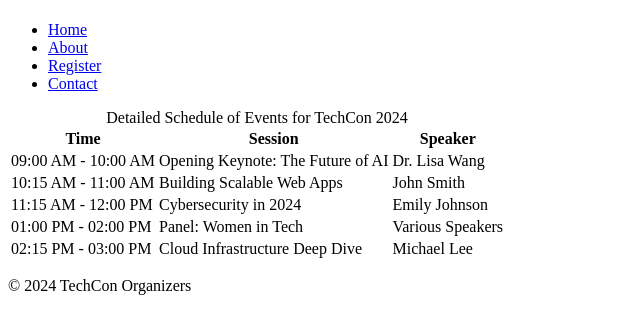
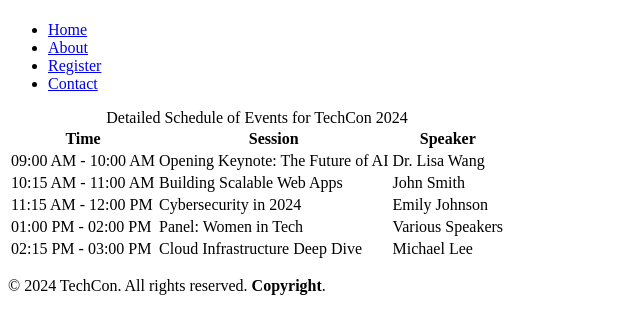
Before and after one commit to Hani945/TechCon_HTML, a plain HTML site: page techcon_website/schedule.html in a window 1280 px wide. Shown: the part 59-392 px from the top of the page, without its empty margins (0-640 px from the left). Drawn offline with Linux system fonts and the light colour scheme.

Commit message:
Update schedule.html with latest changes

```diff
--- a/techcon_website/schedule.html
+++ b/techcon_website/schedule.html
@@ -58,7 +58,7 @@
   </main>
 
   <footer>
-    <p>&copy; 2024 TechCon Organizers</p>
-  </footer>
+  <p>&copy; 2024 TechCon. All rights reserved. <strong>Copyright</strong>.</p>
+</footer>
 </body>
 </html>
```
